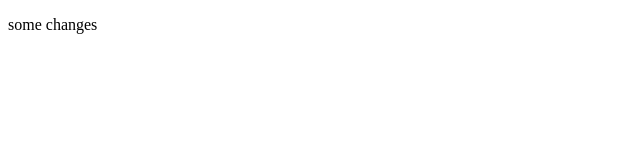
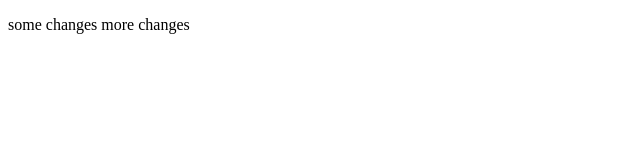
Before and after one commit to elishevaTufik/git, a plain HTML site: page index.html in a window 1280 px wide. Shown: the whole page, without its empty margins (0-640 px from the left). Drawn offline with Linux system fonts and the light colour scheme.

Commit message:
change p again

```diff
--- a/index.html
+++ b/index.html
@@ -7,6 +7,6 @@
     <title>feature-1</title>
 </head>
 <body>
-    <p> some changes</p>
+    <p> some changes more changes</p>
 </body>
 </html>
```
